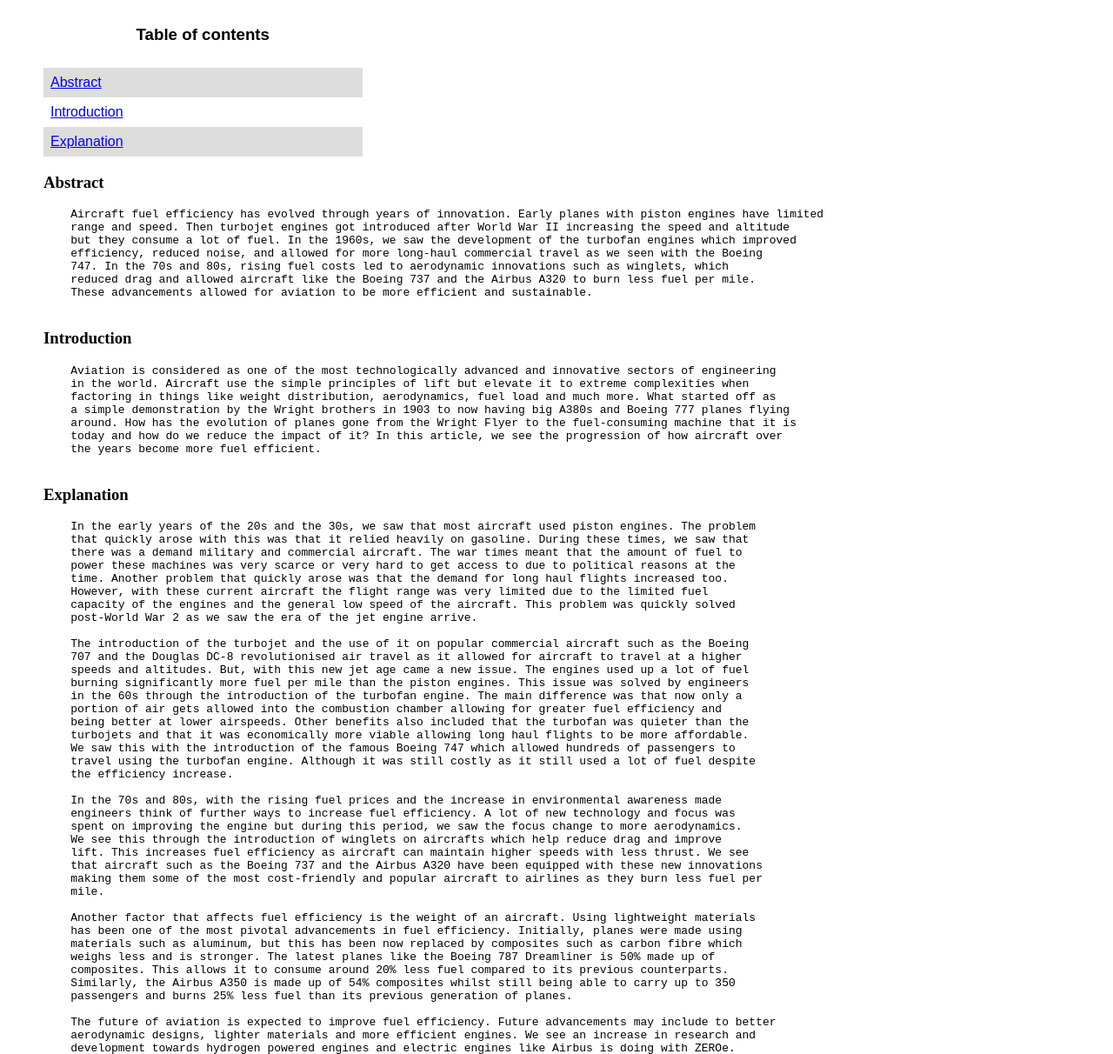
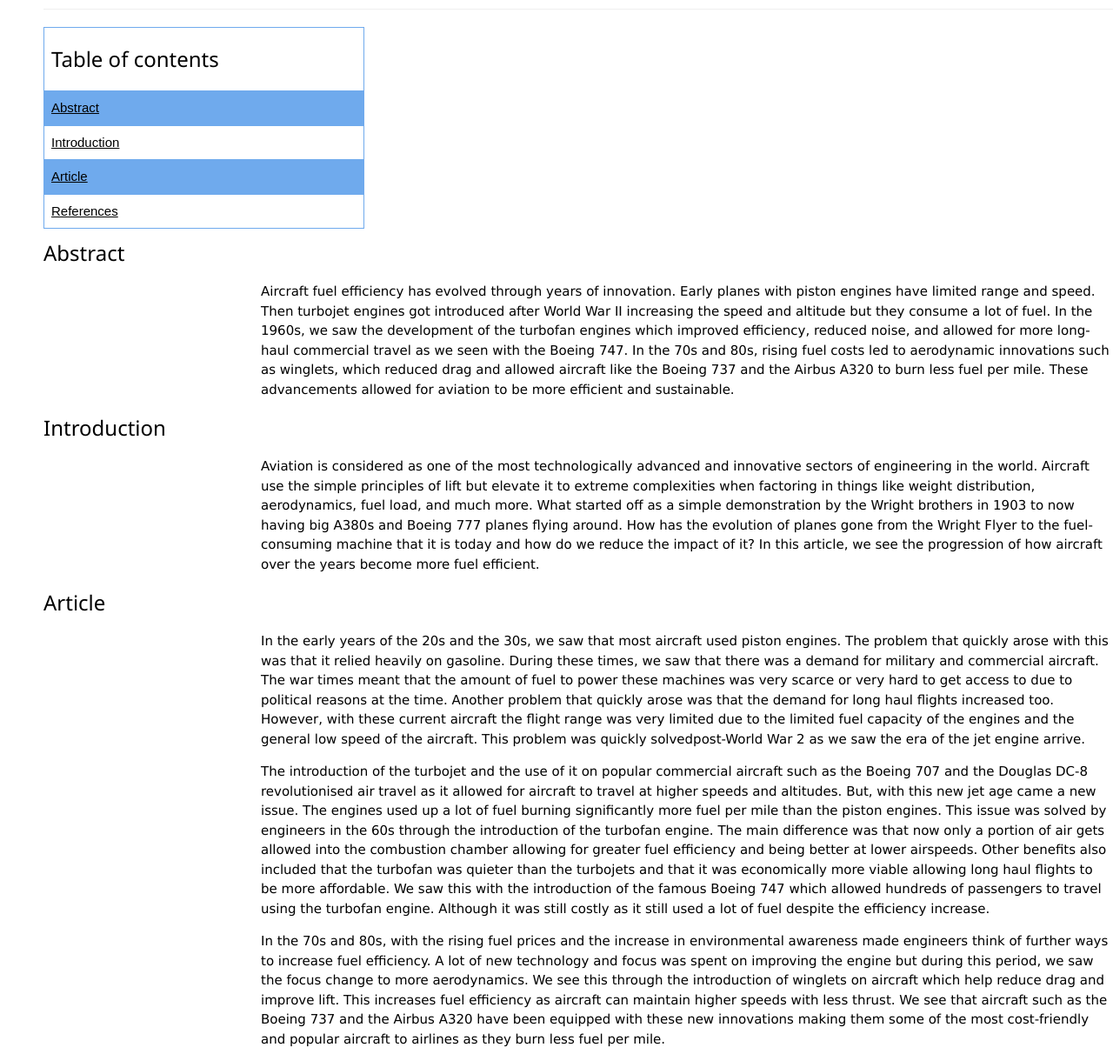
Before and after one commit to FEPSFY6901421/FY6901421, a plain HTML site: page index.html in a window 1280 px wide. Shown: the part 515-1727 px from the top of the page at 87% size. Drawn offline with nearby package versions, Linux system fonts and the light colour scheme.

Commit message:
Update index.html

```diff
--- a/index.html
+++ b/index.html
@@ -1,153 +1,113 @@
 <!DOCTYPE html>
-
 <html>
-
 <head>
+  <link rel="stylesheet" href="https://www.w3schools.com/w3css/4/w3.css">
+  <style>
+    body {
+      background-color: #ffffff;
+      margin-left: 50px;
+    }
+    table {
+      font-family: arial, sans-serif;
+      border-collapse: collapse;
+      width: 30%;
+    }
+    td, th {
+      border: 1px solid #6faaed;
+      text-align: left;
+      padding: 8px;
+    }
+    tr:nth-child(even) {
+      background-color: #6faaed;
+    }
+    p.ex1 {
+      margin-left: 250px;
+    }
+    .myslides {
+      display: none;
+    }
+  </style>
+</head>
+<body>
   <img src="WebBanner.png" alt="Banner" width="1200" height="300">
   <h1><b>ENG0018 Computer Laboratory 2024/25</b></h1>
   <h2>Student URN: 6901421</h2>
   <hr>
-    <h2 style=”font-family:calibri:”><b>Conference paper: Innovations to increase fuel efficiency of aircraft over time</b></h2>
+  <h2 style="font-family:calibri;"><b>Conference paper: Innovations to increase fuel efficiency of aircraft over time</b></h2>
   <hr>
-  <!style for tables>
-    <style>
-        table {
-          font-family: arial, sans-serif;
-          border-collapse: collapse;
-          width: 30%;
 
-        }
-
-        td, th {
-          border: 1px solid #dddddd
-          text-align: left;
-          padding: 8px;
-        }
-
-        tr:nth-child(even) {
-          background-color: #dddddd;
-        }
-
-
-
-
-
-    </style>
-
-  <style>
-p.ex1 {
-  margin-left: 250px;
-}
-
-
-
-    <meta name="viewport" content="width=device-width, initial-scale=1">
-    <link  rel="stylesheet" href="https://www.w3schools.com/w3css/4/w3.css">
-    <style>
-    .myslides {display:none;}
-    </style>
-    <body style="background-color:##ffffff;margin-left:50px;">
-
-  <!table of contents>
 <table>
-
   <tr>
     <th><h3>Table of contents</h3></th>
   </tr>
   <tr>
-      <td><a href="#Abstract">Abstract</td>
+    <td><a href="#Abstract">Abstract</a></td>
   </tr>
   <tr>
-      <td><a href="#Introduction">Introduction</td>
+    <td><a href="#Introduction">Introduction</a></td>
   </tr>
   <tr>
-      <td><a href="#Explanation">Explanation</td>
+    <td><a href="#Article">Article</a></td>
+  </tr>
+  <tr>
+    <td><a href="#References">References</a></td>
   </tr>
 </table>
 
+
 <h3 id="Abstract">Abstract</h3>
   <p class="ex1">
-  <pre>
-    Aircraft fuel efficiency has evolved through years of innovation. Early planes with piston engines have limited
-    range and speed. Then turbojet engines got introduced after World War II increasing the speed and altitude
-    but they consume a lot of fuel. In the 1960s, we saw the development of the turbofan engines which improved
-    efficiency, reduced noise, and allowed for more long-haul commercial travel as we seen with the Boeing
-    747. In the 70s and 80s, rising fuel costs led to aerodynamic innovations such as winglets, which
-    reduced drag and allowed aircraft like the Boeing 737 and the Airbus A320 to burn less fuel per mile.
-    These advancements allowed for aviation to be more efficient and sustainable.
-  </pre>
+    Aircraft fuel efficiency has evolved through years of innovation. Early planes with piston engines have limited range and speed. Then turbojet engines got introduced after World War II increasing the speed and altitude but they consume a lot of fuel. In the 1960s, we saw the development of the turbofan engines which improved efficiency, reduced noise, and allowed for more long-haul commercial travel as we seen with the Boeing 747. In the 70s and 80s, rising fuel costs led to aerodynamic innovations such as winglets, which reduced drag and allowed aircraft like the Boeing 737 and the Airbus A320 to burn less fuel per mile. These advancements allowed for aviation to be more efficient and sustainable.
   </p>
 
 <h3 id="Introduction">Introduction</h3>
   <p class="ex1">
-  <pre>
-    Aviation is considered as one of the most technologically advanced and innovative sectors of engineering
-    in the world. Aircraft use the simple principles of lift but elevate it to extreme complexities when
-    factoring in things like weight distribution, aerodynamics, fuel load and much more. What started off as
-    a simple demonstration by the Wright brothers in 1903 to now having big A380s and Boeing 777 planes flying
-    around. How has the evolution of planes gone from the Wright Flyer to the fuel-consuming machine that it is
-    today and how do we reduce the impact of it? In this article, we see the progression of how aircraft over
-    the years become more fuel efficient.
-  </pre>
+    Aviation is considered as one of the most technologically advanced and innovative sectors of engineering in the world. Aircraft use the simple principles of lift but elevate it to extreme complexities when factoring in things like weight distribution, aerodynamics, fuel load, and much more. What started off as a simple demonstration by the Wright brothers in 1903 to now having big A380s and Boeing 777 planes flying around. How has the evolution of planes gone from the Wright Flyer to the fuel-consuming machine that it is today and how do we reduce the impact of it? In this article, we see the progression of how aircraft over the years become more fuel efficient.
   </p>
 
-  <h3 id=”Explanation”>Explanation</h3>
+<h3 id="Article">Article</h3>
   <p class="ex1">
-  <pre>
-    In the early years of the 20s and the 30s, we saw that most aircraft used piston engines. The problem
-    that quickly arose with this was that it relied heavily on gasoline. During these times, we saw that
-    there was a demand military and commercial aircraft. The war times meant that the amount of fuel to
-    power these machines was very scarce or very hard to get access to due to political reasons at the
-    time. Another problem that quickly arose was that the demand for long haul flights increased too.
-    However, with these current aircraft the flight range was very limited due to the limited fuel
-    capacity of the engines and the general low speed of the aircraft. This problem was quickly solved
-    post-World War 2 as we saw the era of the jet engine arrive.
-
-    The introduction of the turbojet and the use of it on popular commercial aircraft such as the Boeing
-    707 and the Douglas DC-8 revolutionised air travel as it allowed for aircraft to travel at a higher
-    speeds and altitudes. But, with this new jet age came a new issue. The engines used up a lot of fuel
-    burning significantly more fuel per mile than the piston engines. This issue was solved by engineers
-    in the 60s through the introduction of the turbofan engine. The main difference was that now only a
-    portion of air gets allowed into the combustion chamber allowing for greater fuel efficiency and
-    being better at lower airspeeds. Other benefits also included that the turbofan was quieter than the
-    turbojets and that it was economically more viable allowing long haul flights to be more affordable.
-    We saw this with the introduction of the famous Boeing 747 which allowed hundreds of passengers to
-    travel using the turbofan engine. Although it was still costly as it still used a lot of fuel despite
-    the efficiency increase.
-
-    In the 70s and 80s, with the rising fuel prices and the increase in environmental awareness made
-    engineers think of further ways to increase fuel efficiency. A lot of new technology and focus was
-    spent on improving the engine but during this period, we saw the focus change to more aerodynamics.
-    We see this through the introduction of winglets on aircrafts which help reduce drag and improve
-    lift. This increases fuel efficiency as aircraft can maintain higher speeds with less thrust. We see
-    that aircraft such as the Boeing 737 and the Airbus A320 have been equipped with these new innovations
-    making them some of the most cost-friendly and popular aircraft to airlines as they burn less fuel per
-    mile.
-
-    Another factor that affects fuel efficiency is the weight of an aircraft. Using lightweight materials
-    has been one of the most pivotal advancements in fuel efficiency. Initially, planes were made using
-    materials such as aluminum, but this has been now replaced by composites such as carbon fibre which
-    weighs less and is stronger. The latest planes like the Boeing 787 Dreamliner is 50% made up of
-    composites. This allows it to consume around 20% less fuel compared to its previous counterparts.
-    Similarly, the Airbus A350 is made up of 54% composites whilst still being able to carry up to 350
-    passengers and burns 25% less fuel than its previous generation of planes.
-
-    The future of aviation is expected to improve fuel efficiency. Future advancements may include to better
-    aerodynamic designs, lighter materials and more efficient engines. We see an increase in research and
-    development towards hydrogen powered engines and electric engines like Airbus is doing with ZEROe.
-    With the aim being to go fully green and have the first hydrogen-powered commercial aircraft by 2035.
-
-    The journey of aircraft fuel efficiency has been constantly filled by innovation due to economic,
-    technological, and environmental reasons. From the piston-engine to the modern composite-based turbofan
-    aircraft. And even changes in the design of the aircraft such as the introduction of winglets to reduce
-    drag. Every few decades we have seen improvements being made to make air travel more fuel-efficient and
-    less damaging for the environment. With the rise of sustainable aviation fuels, electric propulsion, and
-    new materials, the future of aviation sees sustainability as the driving force for the next generation
-    of aircraft. And the central focus of this drive is fuel efficiency.
-  </pre>
+    In the early years of the 20s and the 30s, we saw that most aircraft used piston engines. The problem that quickly arose with this was that it relied heavily on gasoline. During these times, we saw that there was a demand for military and commercial aircraft. The war times meant that the amount of fuel to power these machines was very scarce or very hard to get access to due to political reasons at the time. Another problem that quickly arose was that the demand for long haul flights increased too. However, with these current aircraft the flight range was very limited due to the limited fuel capacity of the engines and the general low speed of the aircraft. This problem was quickly solvedpost-World War 2 as we saw the era of the jet engine arrive.
   </p>
 
-  </style>
-  </head>
+  <p class="ex1">
+    The introduction of the turbojet and the use of it on popular commercial aircraft such as the Boeing 707 and the Douglas DC-8 revolutionised air travel as it allowed for aircraft to travel at higher speeds and altitudes. But, with this new jet age came a new issue. The engines used up a lot of fuel burning significantly more fuel per mile than the piston engines. This issue was solved by engineers in the 60s through the introduction of the turbofan engine. The main difference was that now only a portion of air gets allowed into the combustion chamber allowing for greater fuel efficiency and being better at lower airspeeds. Other benefits also included that the turbofan was quieter than the turbojets and that it was economically more viable allowing long haul flights to be more affordable. We saw this with the introduction of the famous Boeing 747 which allowed hundreds of passengers to travel using the turbofan engine. Although it was still costly as it still used a lot of fuel despite the efficiency increase.
+  </p>
 
+  <p class="ex1">
+    In the 70s and 80s, with the rising fuel prices and the increase in environmental awareness made engineers think of further ways to increase fuel efficiency. A lot of new technology and focus was spent on improving the engine but during this period, we saw the focus change to more aerodynamics. We see this through the introduction of winglets on aircraft which help reduce drag and improve lift. This increases fuel efficiency as aircraft can maintain higher speeds with less thrust. We see that aircraft such as the Boeing 737 and the Airbus A320 have been equipped with these new innovations making them some of the most cost-friendly and popular aircraft to airlines as they burn less fuel per mile.
+  </p>
+
+  <p class="ex1">
+    Another factor that affects fuel efficiency is the weight of an aircraft. Using lightweight materials has been one of the most pivotal advancements in fuel efficiency. Initially, planes were made using materials such as aluminum, but this has been now replaced by composites such as carbon fibre which weighs less and is stronger. The latest planes like the Boeing 787 Dreamliner is 50% made up of composites. This allows it to consume around 20% less fuel compared to its previous counterparts. Similarly, the Airbus A350 is made up of 54% composites whilst still being able to carry up to 350 passengers and burns 25% less fuel than its previous generation of planes.
+  </p>
+
+  <p class="ex1">
+    The future of aviation is expected to improve fuel efficiency. Future advancements may include to better aerodynamic designs, lighter materials and more efficient engines. We see an increase in research and development towards hydrogen-powered engines and electric engines like Airbus is doing with ZEROe. With the aim being to go fully green and have the first hydrogen-powered commercial aircraft by 2035.
+  </p>
+
+  <p class="ex1">
+    The journey of aircraft fuel efficiency has been constantly filled by innovation due to economic, technological, and environmental reasons. From the piston engine to the modern composite-based turbofan aircraft. And even changes in the design of the aircraft such as the introduction of winglets to reduce drag. Every few decades we have seen improvements being made to make air travel more fuel-efficient and less damaging for the environment. With the rise of sustainable aviation fuels, electric propulsion, and new materials, the future of aviation sees sustainability as the driving force for the next generation of aircraft. And the central focus of this drive is fuel efficiency.
+  </p>
+
+<h3 id="References">References</h3>
+  <p class="ex1">
+    IATA (n.d.). “History – Growth and Development” Available at: <a href="https://www.iata.org/en/about/history/history-growth-and-development/#:~:text=International%20air%20transport%20grew%20at,growth%20came%20from%20technical%20innovation.">https://www.iata.org/en/about/history/history-growth-and-development/#:~:text=International%20air%20transport%20grew%20at,growth%20came%20from%20technical%20innovation.</a> (accessed at 31st October 2024)
+  </p>
+  <p class="ex1">
+    Smithsonian (n.d.). “Turbojet Model Pratt & Whitney JT3C (J57)” Available at: <a href="https://airandspace.si.edu/collection-objects/turbojet-model-pratt-whitney-jt3c-j57/nasm_A19660009000">https://airandspace.si.edu/collection-objects/turbojet-model-pratt-whitney-jt3c-j57/nasm_A19660009000</a> (accessed at 31st October 2024)
+  </p>
+  <p class="ex1">
+    Karuwa, T. (2024). “How Have The Boeing 737’s Winglets Evolved Over The Years?” Available at: <a href="https://simpleflying.com/boeing-737-winglet-evolution-history/">https://simpleflying.com/boeing-737-winglet-evolution-history/</a> (accessed at 31st October 2024)
+  </p>
+  <p class="ex1">
+    ScienceDirect (n.d.). “Boeing 787 Dreamliner” Available at: <a href="https://www.sciencedirect.com/topics/engineering/boeing-787-dreamliner#:~:text=The%20Boeing%20787%20aircraft%20is,steel%20used%20in%20various%20areas">https://www.sciencedirect.com/topics/engineering/boeing-787-dreamliner#:~:text=The%20Boeing%20787%20aircraft%20is,steel%20used%20in%20various%20areas</a> (accessed at 31st October 2024)
+  </p>
+  <p class="ex1">
+    Airbus (n.d.). “ZEROe” Available at: <a href="https://www.airbus.com/en/innovation/energy-transition/hydrogen/zeroe">https://www.airbus.com/en/innovation/energy-transition/hydrogen/zeroe</a> (accessed at 31st October 2024)
+  </p>
+  <p class="ex1">
+    Bunke, T (2011). “In search of cleaner skies” Available at: <a href="https://advance.lexis.com/document/?pdmfid=1519360&crid=00cae18b-9922-48b5-bea5-776c109a40e4&pddocfullpath=%2Fshared%2Fdocument%2Fnews%2Furn%3AcontentItem%3A52VR-XC31-DYRW-V3GJ-00000-00&pdcontentcomponentid=7908&pdteaserkey=sr0&pditab=allpods&ecomp=hc-yk&earg=sr0&prid=42270d52-6ab4-44df-91a4-b5c14483bf08">https://advance.lexis.com/document/?pdmfid=1519360&crid=00cae18b-9922-48b5-bea5-776c109a40e4&pddocfullpath=%2Fshared%2Fdocument%2Fnews%2Furn%3AcontentItem%3A52VR-XC31-DYRW-V3GJ-00000-00&pdcontentcomponentid=7908&pdteaserkey=sr0&pditab=allpods&ecomp=hc-yk&earg=sr0&prid=42270d52-6ab4-44df-91a4-b5c14483bf08</a> (accessed at 31st October 2024)
+  </p>
+</body>
 </html>
```
Lines whose indentation alone changed are shown as unchanged.
